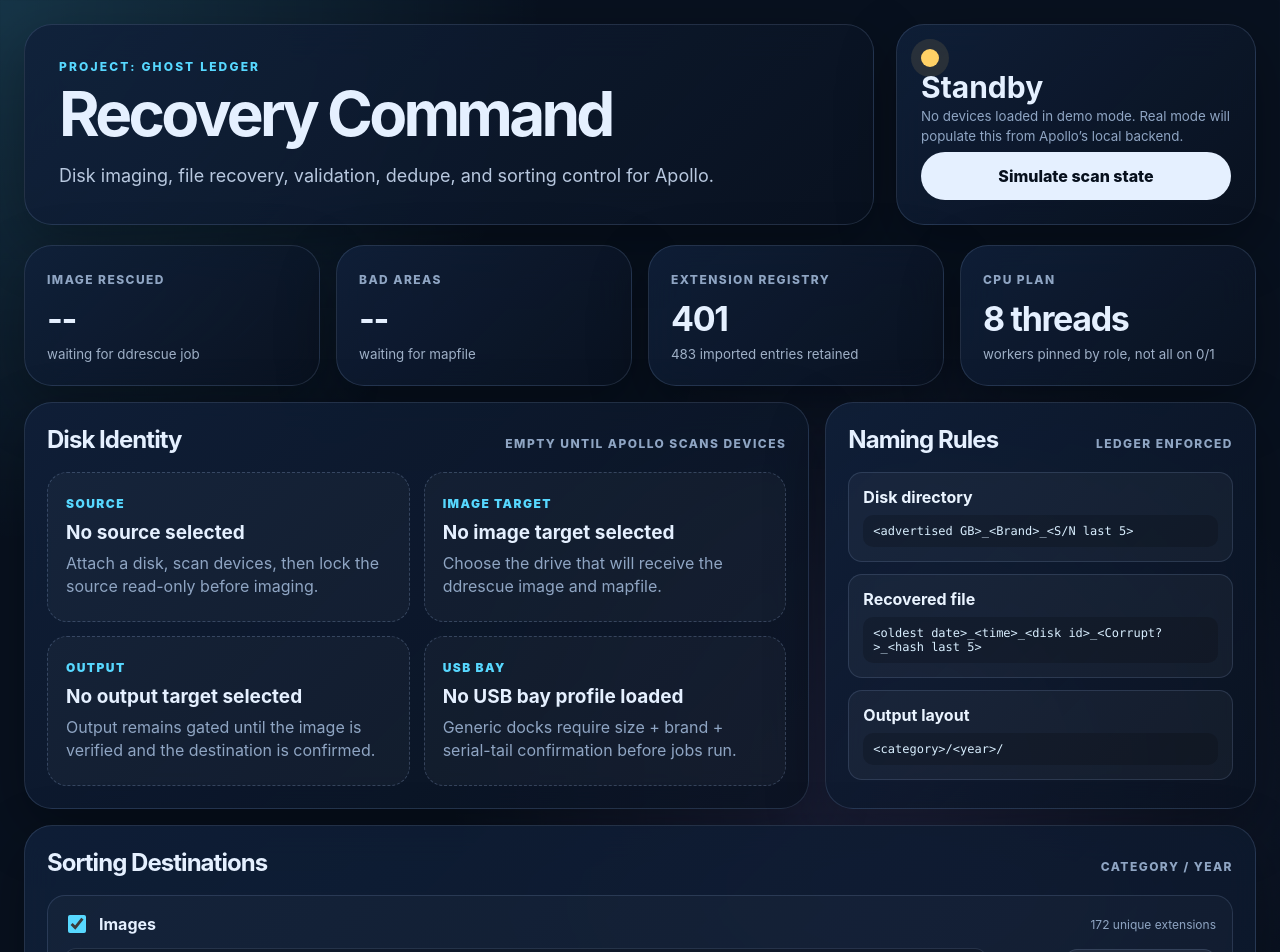
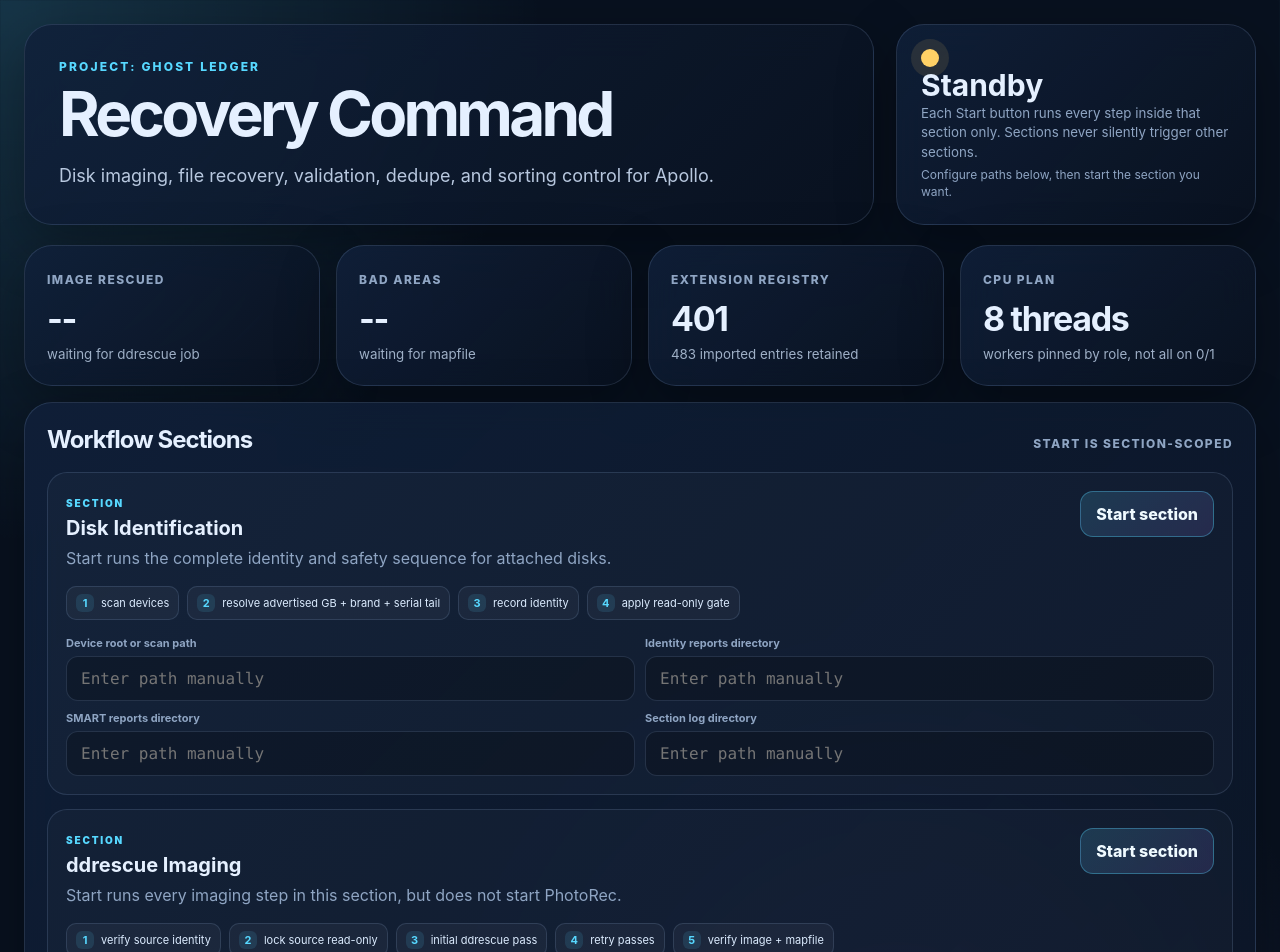
Before and after one commit to apollo357apollo357/apollo-recovery-command-center, a React (Vite) app: page / in a window 1280 px wide. Shown: the top 952 px of the page. Built offline with nearby package versions, Linux system fonts and the light colour scheme.

Commit message:
feat: add section-scoped workflow controls

```diff
--- a/src/App.css
+++ b/src/App.css
@@ -91,6 +91,24 @@ h1 { margin: 0; font-size: clamp(40px, 6vw, 76px); line-height: .91; letter-spac
 .timeline .warn time { color: var(--yellow); }
 .timeline .ok time { color: var(--green); }
 .sorting-panel { margin-bottom: 16px; }
+.workflow-control { margin-bottom: 16px; }
+.workflow-section-list { display: grid; gap: 14px; }
+.workflow-section { border: 1px solid var(--line); background: rgba(255,255,255,.025); border-radius: 20px; padding: 18px; transition: border-color .2s ease, background .2s ease; }
+.workflow-section.active { border-color: rgba(85,240,165,.45); background: rgba(85,240,165,.045); }
+.workflow-section-header { display: flex; justify-content: space-between; gap: 18px; align-items: flex-start; }
+.workflow-section-header > div > span { color: var(--cyan); font-size: 10px; font-weight: 900; letter-spacing: .18em; }
+.workflow-section-header h3 { margin: 5px 0 6px; font-size: 20px; }
+.workflow-section-header p { margin: 0; color: var(--muted); max-width: 720px; line-height: 1.5; }
+.start-section { flex: 0 0 auto; border: 1px solid rgba(87,216,255,.35); background: linear-gradient(135deg, rgba(87,216,255,.16), rgba(165,123,255,.14)); color: #effaff; border-radius: 13px; padding: 12px 15px; font-weight: 800; cursor: pointer; }
+.start-section:disabled { opacity: .35; cursor: not-allowed; }
+.section-steps { display: flex; flex-wrap: wrap; gap: 8px; margin: 16px 0; }
+.section-steps span { display: flex; align-items: center; gap: 7px; color: #dcecff; background: rgba(255,255,255,.04); border: 1px solid var(--line); border-radius: 10px; padding: 7px 9px; font-size: 11px; }
+.section-steps b { display: grid; place-items: center; width: 18px; height: 18px; border-radius: 6px; background: rgba(87,216,255,.12); color: var(--cyan); }
+.path-grid { display: grid; grid-template-columns: repeat(2, minmax(0, 1fr)); gap: 10px; }
+.path-grid label { display: grid; gap: 6px; }
+.path-grid label > span { color: var(--muted); font-size: 11px; font-weight: 700; }
+.path-grid input { min-width: 0; color: #edf6ff; background: rgba(0,0,0,.22); border: 1px solid var(--line); border-radius: 12px; padding: 12px 14px; font: inherit; font-family: ui-monospace, SFMono-Regular, Menlo, monospace; }
+.status-note { color: var(--muted); font-size: 12px; line-height: 1.4; }
 .category-list { display: grid; gap: 12px; }
 .category-row { border: 1px solid var(--line); background: rgba(255,255,255,.025); border-radius: 18px; padding: 16px; }
 .category-heading { display: flex; justify-content: space-between; align-items: center; gap: 12px; margin-bottom: 12px; }
@@ -124,6 +142,8 @@ footer strong { color: #eaf4ff; }
   .status-panel { gap: 22px; }
   .row { grid-template-columns: 1fr; gap: 4px; }
   .destination-line { grid-template-columns: 1fr; }
-  .category-heading { align-items: flex-start; flex-direction: column; }
+  .category-heading, .workflow-section-header { align-items: flex-start; flex-direction: column; }
+  .workflow-section-header .start-section { width: 100%; }
+  .path-grid { grid-template-columns: 1fr; }
   .conflict-list, .policy-grid { grid-template-columns: 1fr; }
 }
--- a/src/App.tsx
+++ b/src/App.tsx
@@ -31,6 +31,58 @@ const safeguards = [
   'Ambiguous extensions visible and content-resolved',
 ]
 
+const workflowSections = [
+  {
+    id: 'identify',
+    title: 'Disk Identification',
+    detail: 'Start runs the complete identity and safety sequence for attached disks.',
+    steps: ['scan devices', 'resolve advertised GB + brand + serial tail', 'record identity', 'apply read-only gate'],
+    fields: [
+      ['deviceRoot', 'Device root or scan path'],
+      ['identityDirectory', 'Identity reports directory'],
+      ['smartDirectory', 'SMART reports directory'],
+      ['sectionLogDirectory', 'Section log directory'],
+    ],
+  },
+  {
+    id: 'imaging',
+    title: 'ddrescue Imaging',
+    detail: 'Start runs every imaging step in this section, but does not start PhotoRec.',
+    steps: ['verify source identity', 'lock source read-only', 'initial ddrescue pass', 'retry passes', 'verify image + mapfile'],
+    fields: [
+      ['sourcePath', 'Source device or image path'],
+      ['imageDirectory', 'Disk image directory'],
+      ['mapfileDirectory', 'ddrescue mapfile directory'],
+      ['sectionLogDirectory', 'Section log directory'],
+    ],
+  },
+  {
+    id: 'photorec',
+    title: 'PhotoRec + File Sorting',
+    detail: 'Start here runs PhotoRec and its entire downstream sorting pipeline. It does not start ddrescue.',
+    steps: ['PhotoRec carve', 'stable-file watcher', 'content identification', 'integrity validation', 'hash + rename', 'category/year routing', 'verified destination copy'],
+    fields: [
+      ['recoverySource', 'PhotoRec source device or image path'],
+      ['rawRecoveryDirectory', 'Raw PhotoRec output directory'],
+      ['stagingDirectory', 'Stable-file staging directory'],
+      ['ledgerDirectory', 'SQLite ledger directory'],
+      ['sectionLogDirectory', 'Section log directory'],
+    ],
+  },
+  {
+    id: 'existing-files',
+    title: 'Existing Files + Sorting',
+    detail: 'Start here skips PhotoRec and processes files already present in the selected source directory.',
+    steps: ['scan source directory', 'stable-file check', 'content identification', 'integrity validation', 'hash + rename', 'category/year routing', 'verified destination copy'],
+    fields: [
+      ['existingSourceDirectory', 'Existing files source directory'],
+      ['stagingDirectory', 'Stable-file staging directory'],
+      ['ledgerDirectory', 'SQLite ledger directory'],
+      ['sectionLogDirectory', 'Section log directory'],
+    ],
+  },
+] as const
+
 function StatCard({ label, value, sub }: { label: string; value: string; sub: string }) {
   return (
     <section className="stat-card empty-card">
@@ -53,6 +105,8 @@ function EmptyPanel({ title, label, text }: { title: string; label: string; text
 
 function App() {
   const [status, setStatus] = useState<JobStatus>('standby')
+  const [activeSection, setActiveSection] = useState<string | null>(null)
+  const [workflowPaths, setWorkflowPaths] = useState<Record<string, string>>({})
   const categories = categoryConfig.categories as Category[]
   const [destinations, setDestinations] = useState<Record<string, string>>(
     Object.fromEntries(categories.map(category => [category.id, category.destination]))
@@ -77,9 +131,13 @@ function App() {
         </div>
         <div className="status-panel">
           <span className={`pulse ${status}`} />
-          <strong>{status}</strong>
-          <small>No devices loaded in demo mode. Real mode will populate this from Apollo’s local backend.</small>
-          <button onClick={() => setStatus(status === 'standby' ? 'scanning' : 'standby')}>{status === 'standby' ? 'Simulate scan state' : 'Return to standby'}</button>
+          <strong>{activeSection ? `${activeSection} running` : status}</strong>
+          <small>Each Start button runs every step inside that section only. Sections never silently trigger other sections.</small>
+          {activeSection ? (
+            <button onClick={() => { setActiveSection(null); setStatus('standby') }}>Stop demo state</button>
+          ) : (
+            <span className="status-note">Configure paths below, then start the section you want.</span>
+          )}
         </div>
       </header>
 
@@ -88,6 +146,59 @@ function App() {
         <StatCard label="Bad areas" value="--" sub="waiting for mapfile" />
         <StatCard label="Extension registry" value={`${categoryConfig.importSummary.uniqueCategoryExtensions}`} sub={`${categoryConfig.importSummary.rawCategoryEntries} imported entries retained`} />
         <StatCard label="CPU plan" value="8 threads" sub="workers pinned by role, not all on 0/1" />
+      </section>
+
+      <section className="panel workflow-control">
+        <div className="panel-title"><h2>Workflow Sections</h2><span>start is section-scoped</span></div>
+        <div className="workflow-section-list">
+          {workflowSections.map(section => {
+            const isRunning = activeSection === section.id
+            return (
+              <article className={`workflow-section ${isRunning ? 'active' : ''}`} key={section.id}>
+                <div className="workflow-section-header">
+                  <div>
+                    <span>SECTION</span>
+                    <h3>{section.title}</h3>
+                    <p>{section.detail}</p>
+                  </div>
+                  <button
+                    className="start-section"
+                    disabled={activeSection !== null && !isRunning}
+                    onClick={() => {
+                      if (isRunning) {
+                        setActiveSection(null)
+                        setStatus('standby')
+                      } else {
+                        setActiveSection(section.id)
+                        setStatus('running')
+                      }
+                    }}
+                  >
+                    {isRunning ? 'Stop section' : 'Start section'}
+                  </button>
+                </div>
+                <div className="section-steps">
+                  {section.steps.map((step, index) => <span key={step}><b>{index + 1}</b>{step}</span>)}
+                </div>
+                <div className="path-grid">
+                  {section.fields.map(([field, label]) => {
+                    const key = `${section.id}:${field}`
+                    return (
+                      <label key={key}>
+                        <span>{label}</span>
+                        <input
+                          value={workflowPaths[key] ?? ''}
+                          onChange={event => setWorkflowPaths({ ...workflowPaths, [key]: event.target.value })}
+                          placeholder="Enter path manually"
+                        />
+                      </label>
+                    )
+                  })}
+                </div>
+              </article>
+            )
+          })}
+        </div>
       </section>
 
       <section className="layout-grid">
```
